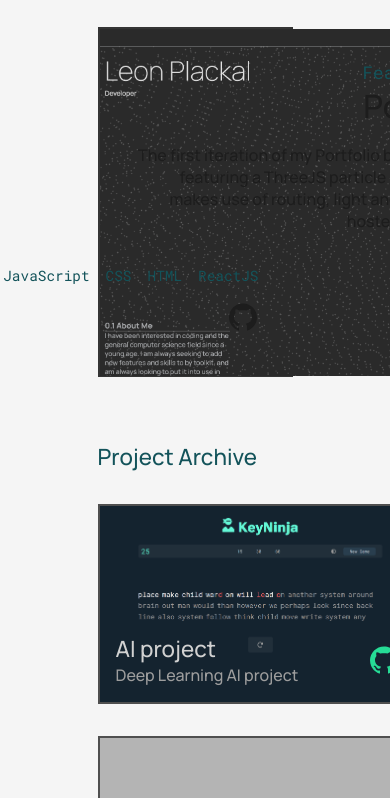
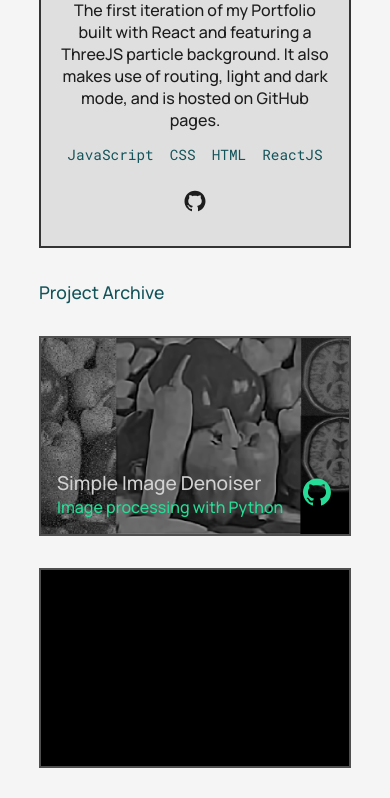
Before and after one commit to leon-plackal/personal-portfolio-v1, a React (Create React App) app in the folder client/: page /projects in a window 390 px wide. Shown: the part 860-1658 px from the top of the page. Built offline with nearby package versions, Linux system fonts and the light colour scheme; what react-three-fiber would draw is missing.

Commit message:
Added media queries

```diff
--- a/client/src/App.css
+++ b/client/src/App.css
@@ -12,7 +12,6 @@
     --accent3: #26dc96;
     --radial1: radial-gradient(circle at 50% 50%, rgba(255, 255, 255, 0.06) 0%, rgba(255, 255, 255, 0.023) 1%, rgba(0, 0, 0, 1) 27%);
  }
- @value --dot-color: #afafaf;
 
 .theme-dark {
     --bgColor: #f5f5f5;
@@ -78,7 +77,7 @@ h3{
 .subheading{
   color: var(--accent3);
   font-weight: 500;
-  font-size: 1.4rem;
+  font-size: 1.1rem;
 }
 .logo{
   height: 50px;
@@ -92,7 +91,7 @@ h3{
 #home-info{
   display: flex;
   position: absolute;
-  left: 3.5%;
+  left: 4rem;
   top: 3.0%;
 }
 .description {
@@ -100,7 +99,7 @@ h3{
   flex-direction: column;
   width: 300px;
   position: absolute;
-  left: 3.5%;
+  left: 4rem;
   bottom: 7%;
 }
 .info-title h1{
@@ -114,6 +113,7 @@ h3{
 .info-title h4{
   font-family: 'Manrope', sans-serif;
   color: var(--textHeading);
+  padding-left: 0.2rem;
 }
 .info-title{
   justify-content: left;
@@ -131,7 +131,7 @@ h3{
   flex-direction: column;
   gap: 10rem;
   width: 40px;
-  right: 0.5%;
+  right: 0.2%;
   left: auto;
   bottom: 50px;
   z-index: 10;
@@ -161,6 +161,7 @@ h3{
 }
 #socials-icon{
   fill: var(--text2);
+  font-size: 1.5rem;
 }
 .left-bar {
   width: 40px;
@@ -217,16 +218,23 @@ h3{
   color: var(--textHeading);
 }
 .archive-tiles{
+  display: grid;
   padding: 2rem 0;
-  display: grid;
-  grid-template-rows: 1fr 1fr;
-  grid-template-columns: 1fr 1fr 1fr;
   gap: 2rem;
 }
+
+.tile-row{
+  position: relative;
+  display: flex;
+  flex-direction: row;
+  flex-wrap: wrap;
+  width: 100%;
+  gap: 2rem;
+  justify-content: space-between;
+}
 .tile{
-  width: 20rem;
+  width: 30%;
   height: 200px;
-  background-color: #b4b4b4;
   border: var(--textHeading) 2px solid;
 }
 .featured-project{
@@ -287,23 +295,112 @@ h3{
 .featured-description{
   flex-wrap: wrap;
   width: 400px;
-  /* border-radius: 3px;
-  background-color: #b4b4b4; */
 }
 
 .anim {
   position: absolute;
   z-index: -100;
-  width: 95%;
+  /* width: 95%; */
   height: 90vh;
-  /* background-color: var(--bgColor); */
   margin: auto;
   display: flex;
-  left: 2.5%;
-  right: auto;
+  left: 3rem;
+  right: 3rem;
   top: 3rem;
+  bottom: 3rem;
   border: 1px solid var(--text2);
   background:var(--radial1)
+}
+@media screen and (max-width: 1800px) {
+  .featured-project .image img{
+    display: none;
+  }
+  .featured-project .image{
+    background-color: transparent;
+  }
+  .featured-project{
+    width: 100%;
+    margin: 4rem 0 4rem 0;
+  }
+  .tile-row{
+    justify-content:left;
+  }
+  .tile{
+    width: 40%;
+  }
+}
+@media screen and (max-width: 1400px) {
+  .tile{
+    width: 100%;
+  }
+  .featured-project{
+    width: 100%;
+    margin: 4rem 4rem 0 0;
+  }
+}
+@media screen and (max-width: 900px) {
+  .footer{
+    display: none;
+  }
+  #home-info h1{
+    font-size: 3rem;
+  }
+  #subheading-line{
+    width: 90%;
+  }
+  .container{
+    width: 80%;
+  }
+  .featured-project .info{
+    padding: 0;
+    padding-top: 1rem;
+    align-items: center;
+    text-align: center;
+  }
+  .tags{
+    position: relative;
+    padding: 0;
+    bottom: 0;
+    right: 0;
+  }
+  .tags ul{
+    padding: 0;
+  }
+  .featured-description{
+    width: 90%;
+  }
+  .featured-project {
+    padding: 0;
+    margin: 0;
+    margin-bottom: 2rem;
+    margin-top: 2rem;
+  }
+}
+@media screen and (max-width: 360px) {
+  #home-info h1{
+    font-size: 2rem;
+  }
+  #subheading-line{
+    width: 77%;
+  }
+  .description p{
+    width: 240px;
+    font-size: 0.8rem;
+  }
+}
+@media screen and (max-width: 600px) {
+  .anim{
+    left: 2rem;
+    right: 2rem;
+    top: 2rem;
+    bottom: 2rem;
+  }
+  .description{
+    left: 3rem;
+  }
+  #home-info {
+    left: 3rem;
+  }
 }
 
 
@@ -367,7 +464,9 @@ h3{
 }
 
 #aboutcontent{
+  padding: 1rem;
   color: var(--text2);
+  border: var(--accent2) 2px solid;
 }
 #aboutcontent p{
   padding-bottom: 1rem;
@@ -386,6 +485,7 @@ h3{
 .tile{
   display: flex;
   position: relative;
+  background-color: #000000;
 }
 
 .tile a{
@@ -398,7 +498,7 @@ h3{
   width:100%;
   height:100%;
   object-fit: cover;
-  opacity: 0.9;
+  opacity: 0.6;
   z-index: 0;
   transition: all 0.3s ease-out;
 
@@ -415,11 +515,11 @@ h3{
   padding: 1rem;
 }
 .archiveinfo h6{
-  font-size: 1.4rem;
+  font-size: 1.2rem;
   color: rgb(209, 209, 209);
 }
 .archiveinfo p{
-  color: var(--textsmall);
+  color: #26dc96;
 }
 #socials-icon2{
   fill:#26dc96;
--- a/client/src/pages/Home.js
+++ b/client/src/pages/Home.js
@@ -169,11 +169,11 @@ export default function Home (){
             <div id="home-info">
                 <div class="info-title">
                     <h1>Leon Plackal </h1>
-                    <h4>Developer</h4>
+                    <h4>Software Developer</h4>
                 </div>
             </div>
             <div class="description">
-                <h3>0.1 About Me</h3>
+                <h3>Preface</h3>
                 <div id="subheading-line"></div>
                 <p>The collision of design and programming is where one can create products that are both beautiful and functional, intuitive and efficient, and impactful and innovative. Herein, we must find the perfect balance.</p>
             </div>
--- a/client/src/pages/Projects.js
+++ b/client/src/pages/Projects.js
@@ -1,6 +1,7 @@
 import {Link} from "react-router-dom"
 import image2 from "../assets/KeyNinja.png"
 import image1 from "../assets/portfoliov1.png"
+import image3 from "../assets/denoiser_thumb.png"
 import { AiFillGithub } from 'react-icons/ai';
 import { AiFillLinkedin } from 'react-icons/ai';
 import { GiPlainCircle } from 'react-icons/gi';
@@ -97,27 +98,31 @@ export default function Projects() {
                             </a>
                         </div>
                     </div>
-
                 </div>
             </div>
 
             <h3 className="subheading">Project Archive</h3>
             <div class="archive-tiles">
+                <div className="tile-row">
                         <div class="tile">
                             <div class="archiveinfo">
-                        <h6>AI project</h6>
-                        <p>Deep Learning AI project</p>
+                                <h6>Simple Image Denoiser</h6>
+                                <p>Image processing with Python</p>
                             </div>
-                    <a href='https://github.com/leon-plackal'>
+                            <a href='https://github.com/leon-plackal/simple_denoiser'>
                                         <AiFillGithub id='socials-icon2' />
                             </a>
                             <div class="archiveimage">
-                        <img src={image2} alt="xxxx"/>
+                                <img src={image3} alt="xxxx"/>
                             </div>
                         </div>
+
                         <div class="tile"></div>
                         <div class="tile"></div>
+                </div>
+                <div className="tile-row">
                     <div class="tile"></div>
+                </div>
             </div>
         </div>
     </section>
```
Also changed, not shown: client/src/assets/denoiser_thumb.png (added). Lines whose indentation alone changed are shown as unchanged.
